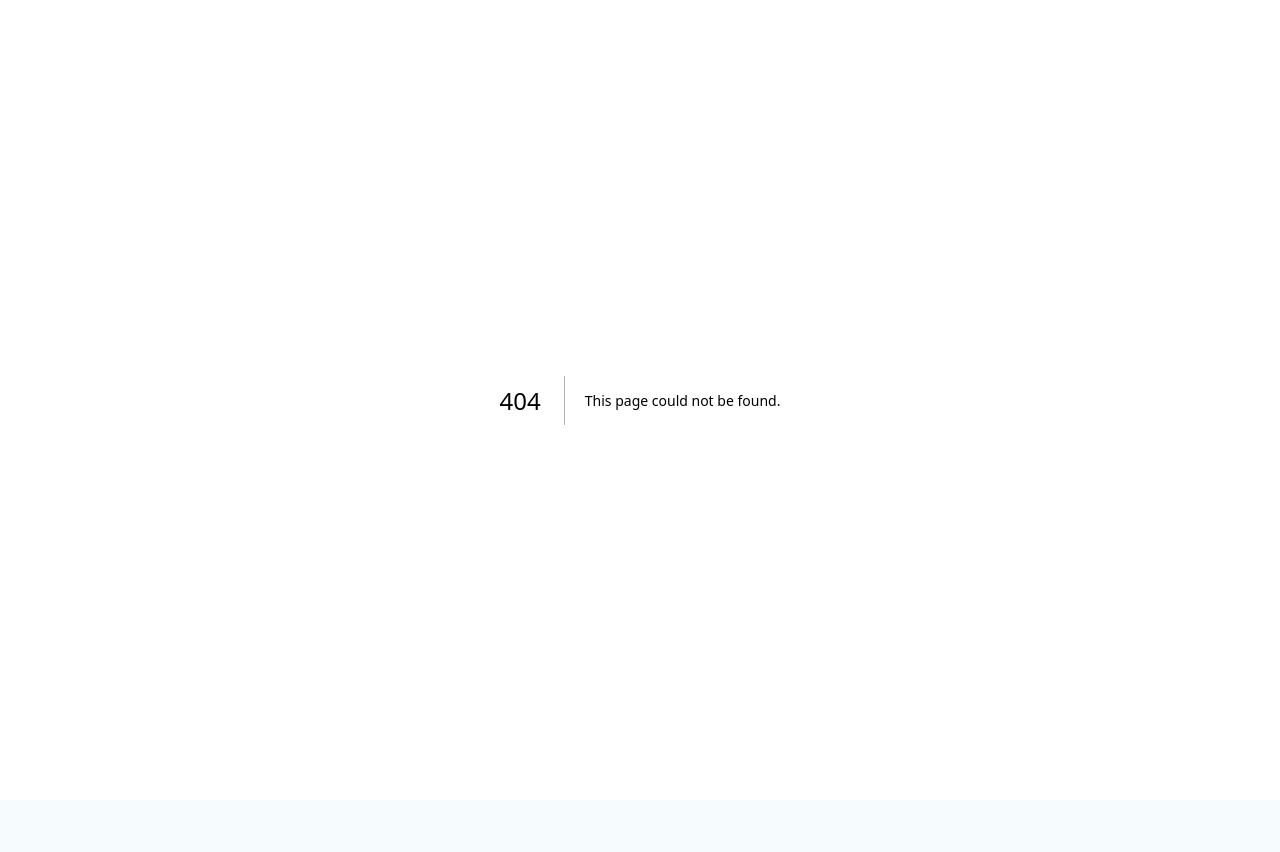
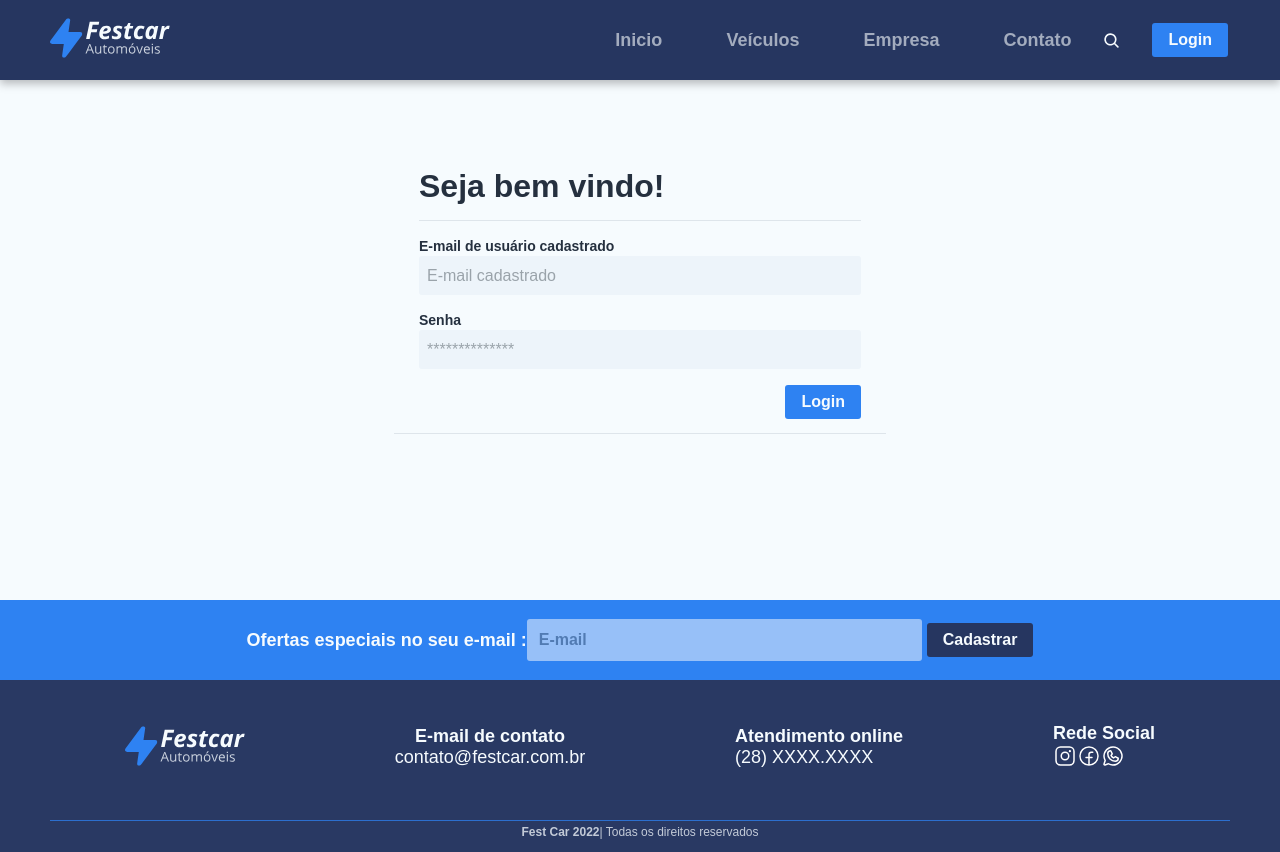
Before and after one commit to 3ddybr/car_next14, a Next.js app: page /login in a window 1280 px wide. Before the commit this address had no page. Before the commit the page ends 800 px from the top, so only its background shows below. Built offline with nearby package versions, Linux system fonts and the light colour scheme.

Commit message:
page login

```diff
--- /dev/null
+++ b/src/app/(app)/layout.tsx
@@ -0,0 +1,22 @@
+'use client'
+import { Footer } from '@/components/Footer'
+import { Header } from '@/components/Header'
+// import { MenuMobile } from '@/components/MenuMobile'
+import { ReactNode } from 'react'
+
+export default function BaseLayout({ children }: { children: ReactNode }) {
+  // const [menuIsVisible, setMenuIsVisible] = useState(false)
+  return (
+    <div>
+      {/* <MenuMobile
+        menuIsVisible={menuIsVisible}
+        setMenuIsVisible={setMenuIsVisible}
+      /> */}
+      {/* <Header setMenuIsVisible={setMenuIsVisible} /> */}
+      <Header />
+
+      {children}
+      <Footer />
+    </div>
+  )
+}
--- /dev/null
+++ b/src/app/(app)/login/page.tsx
@@ -0,0 +1,24 @@
+import { NextPage } from 'next'
+// import { Lock } from '@phosphor-icons/react'
+import { LoginButtonLink, LoginContainer, LoginContent } from './styles'
+
+const Login: NextPage = () => {
+  return (
+    <LoginContainer>
+      <LoginContent>
+        <h1>Seja bem vindo!</h1>
+        <section>
+          <label>E-mail de usuário cadastrado</label>
+          <input type="text" placeholder="E-mail cadastrado" />
+        </section>
+        <section>
+          <label>Senha</label>
+          <input type="text" placeholder="**************" />
+        </section>
+        <LoginButtonLink>Login</LoginButtonLink>
+      </LoginContent>
+    </LoginContainer>
+  )
+}
+
+export default Login
--- /dev/null
+++ b/src/app/(app)/login/styles.ts
@@ -0,0 +1,87 @@
+'use client'
+import styled from 'styled-components'
+
+export const LoginContainer = styled.form`
+  display: flex;
+  align-items: top;
+  justify-content: center;
+
+  width: 100%;
+  height: 65vh;
+`
+
+export const LoginContent = styled.div`
+  width: 100vw;
+  max-width: 49.2rem;
+  height: 29rem;
+  margin: 6.4rem auto;
+  padding: 2.5rem 2.5rem 4rem 2.5rem;
+
+  border-bottom: 1px solid var(--gray-300);
+  position: relative;
+
+  h1 {
+    font-size: 3.2rem;
+    line-height: 3.5rem;
+    color: var(--title);
+
+    margin-bottom: 1.6rem;
+    padding-bottom: 1.6rem;
+
+    border-bottom: 1px solid var(--gray-300);
+  }
+  section {
+    display: flex;
+    align-items: flex-start;
+
+    flex-direction: column;
+
+    label {
+      font-size: 1.4rem;
+      line-height: 1.9rem;
+      color: var(--title);
+      /* border-bottom: 1px solid red; */
+    }
+
+    input,
+    select {
+      width: 100%;
+      height: 3.9rem;
+
+      background: var(--gray-100);
+      border: 0;
+      border-radius: 3px;
+
+      font-size: 1.6rem;
+      font-weight: 400;
+      color: var(--text-off);
+      line-height: 2.2rem;
+      margin-bottom: 1.6rem;
+      padding: 0.8rem;
+    }
+
+    input::placeholder {
+      color: var(--text-off);
+    }
+  }
+`
+
+export const LoginButtonLink = styled.a`
+  font-size: 1.6rem;
+  color: var(--bg);
+  border-radius: 0.3rem;
+  background: var(--blue-400);
+  border: 0;
+
+  padding: 8px 16px 8px 16px;
+
+  position: absolute;
+  /* bottom: -1rem; */
+  right: 2.5rem;
+
+  transition: 0.3s;
+
+  :hover {
+    background: var(--information);
+  }
+`
--- a/src/components/MenuMobile/index.tsx
+++ b/src/components/MenuMobile/index.tsx
@@ -1,3 +1,4 @@
+'use client'
 import Link from 'next/link'
 import { X } from '@phosphor-icons/react/dist/ssr'
 import { useEffect } from 'react'
@@ -11,7 +12,7 @@ export function MenuMobile({ menuIsVisible, setMenuIsVisible }: any) {
   }, [menuIsVisible])
 
   return (
-    <MenuContainer isVisible={menuIsVisible}>
+    <MenuContainer isvisible={menuIsVisible}>
       <X size={45} onClick={() => setMenuIsVisible(false)} color="white" />
       <div>
         <nav onClick={() => setMenuIsVisible(false)}>
```
Also changed, not shown: src/app/(base)/layout.tsx (deleted, +0 -13 lines), src/components/MenuMobile/styles.ts (+4 -4 lines), src/app/(app)/(home)/page.tsx (renamed from src/app/(base)/(home)/page.tsx), src/app/(app)/(home)/styles.ts (renamed from src/app/(base)/(home)/styles.ts).
